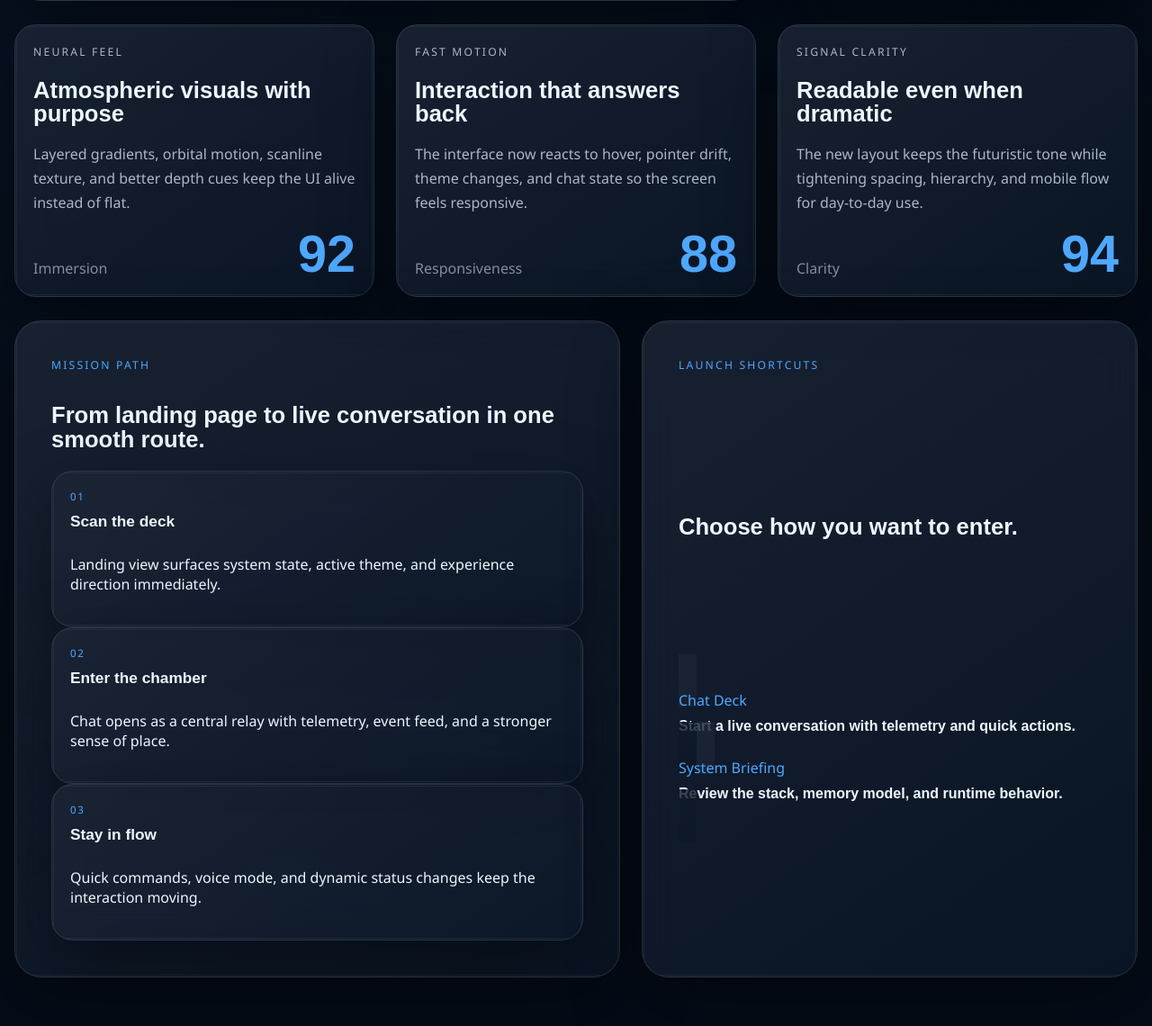
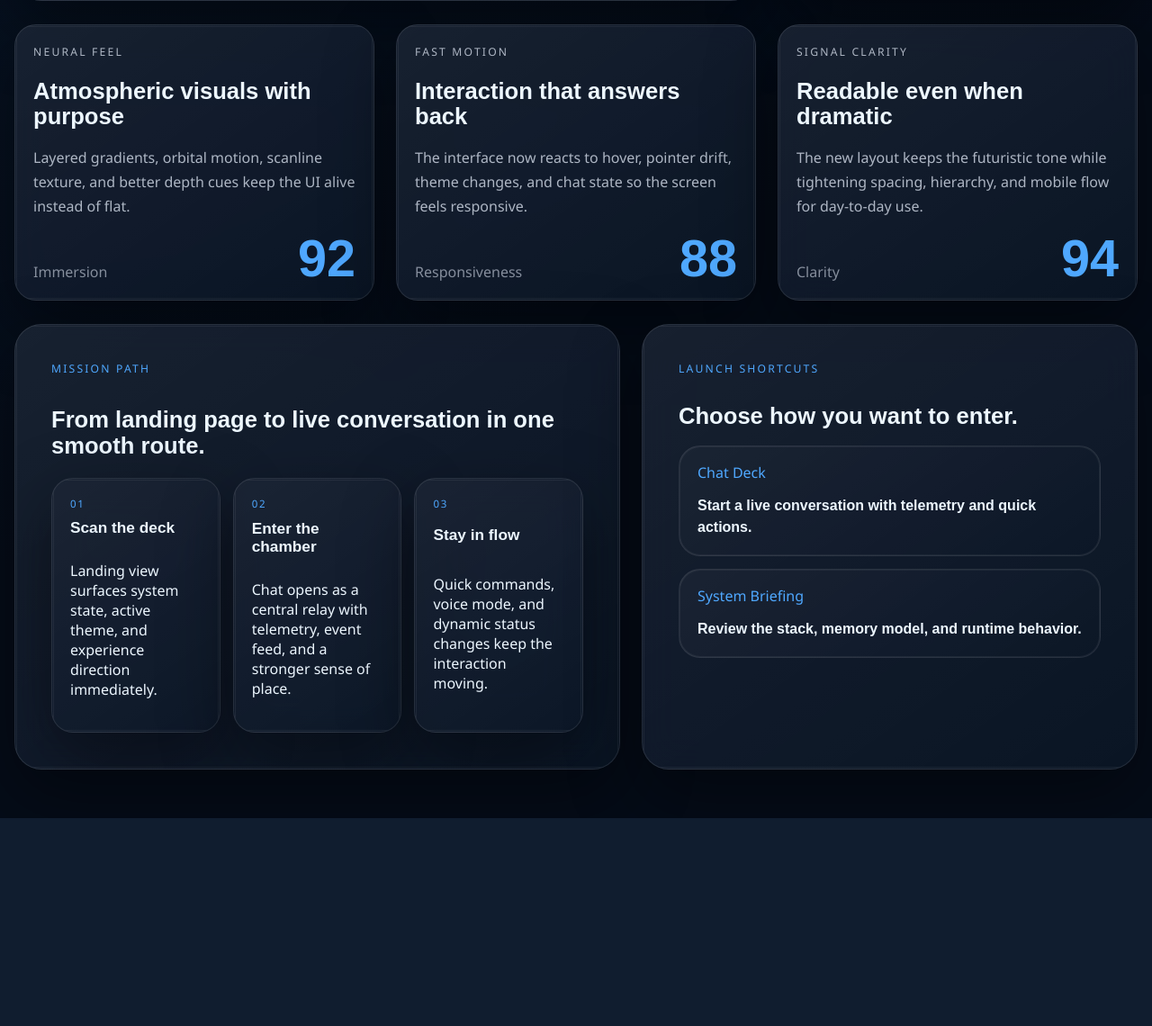
Before and after one commit to Gaurav-giradkar/My-Companion-Libra-AI, a Flask app: page / in a window 1280 px wide. Shown: the part 1055-2195 px from the top of the page at 90% size. After the commit the page ends 1964 px from the top, so only its background shows below. Run offline with Flask 3, Linux system fonts and the light colour scheme.

Commit message:
Clean repo and update styles

```diff
--- a/static/css/style.css
+++ b/static/css/style.css
@@ -1456,6 +1456,7 @@ code {
   display: grid;
   gap: 18px;
   min-height: 250px;
+  align-content: start;
 }
 
 .feature-panel h2,
@@ -1465,7 +1466,7 @@ code {
   margin: 0;
   font-family: var(--font-display);
   font-size: clamp(1.5rem, 2vw, 2rem);
-  line-height: 1.04;
+  line-height: 1.12;
 }
 
 .feature-meter {
@@ -1496,10 +1497,13 @@ code {
 .mission-card {
   display: grid;
   gap: 22px;
+  align-content: start;
 }
 
 .mission-steps {
+  display: grid;
   grid-template-columns: repeat(3, minmax(0, 1fr));
+  gap: 14px;
 }
 
 .mission-step {
@@ -1515,21 +1519,31 @@ code {
 }
 
 .mission-step strong {
+  display: block;
   font-size: 1.08rem;
+  line-height: 1.14;
 }
 
 .command-card {
   display: grid;
   gap: 18px;
+  align-content: start;
 }
 
 .command-list {
-  flex-direction: column;
+  display: grid;
+  gap: 14px;
+  align-content: start;
 }
 
 .command-item {
+  display: grid;
+  gap: 8px;
   padding: 18px 20px;
   text-decoration: none;
+  border-radius: 24px;
+  border: 1px solid var(--surface-border);
+  box-shadow: inset 0 0 0 1px var(--surface-line);
   background:
     linear-gradient(145deg, rgba(255, 255, 255, 0.07), rgba(255, 255, 255, 0.02)),
     var(--panel);
```
Also changed, not shown: 1 other file.
